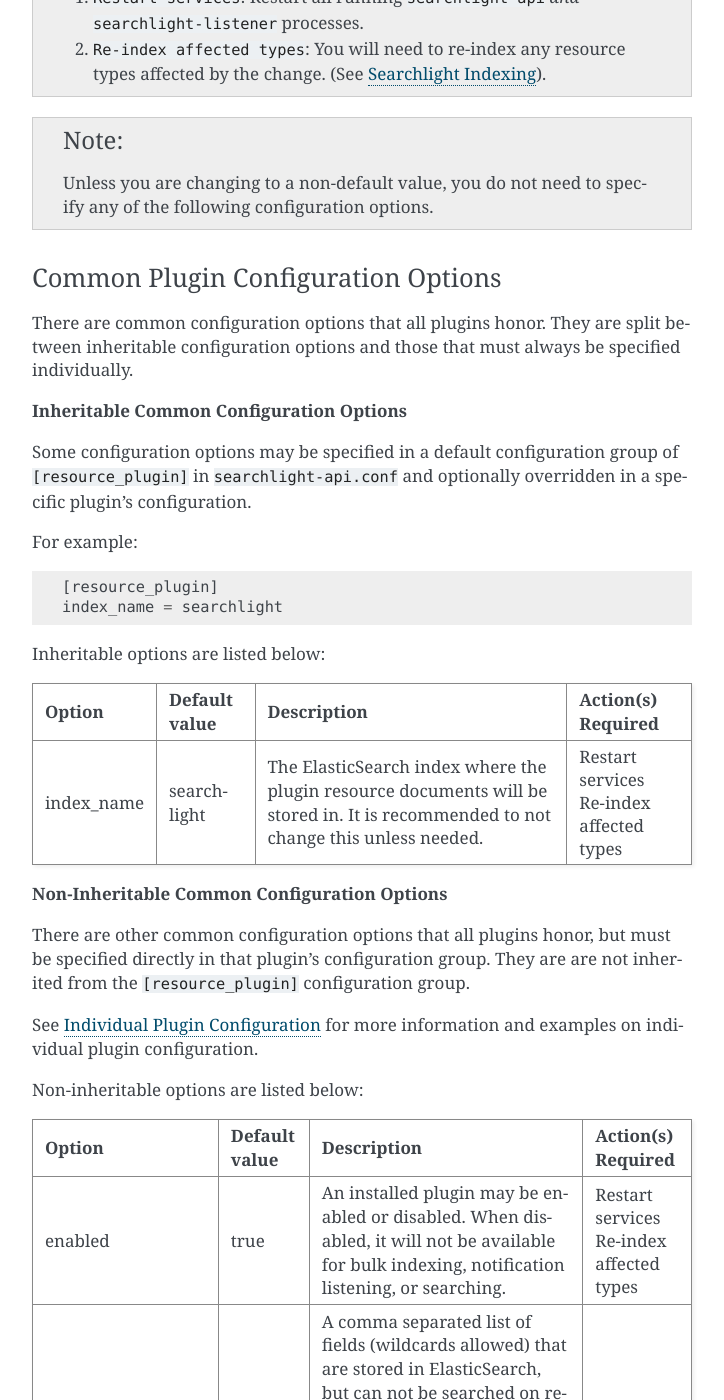
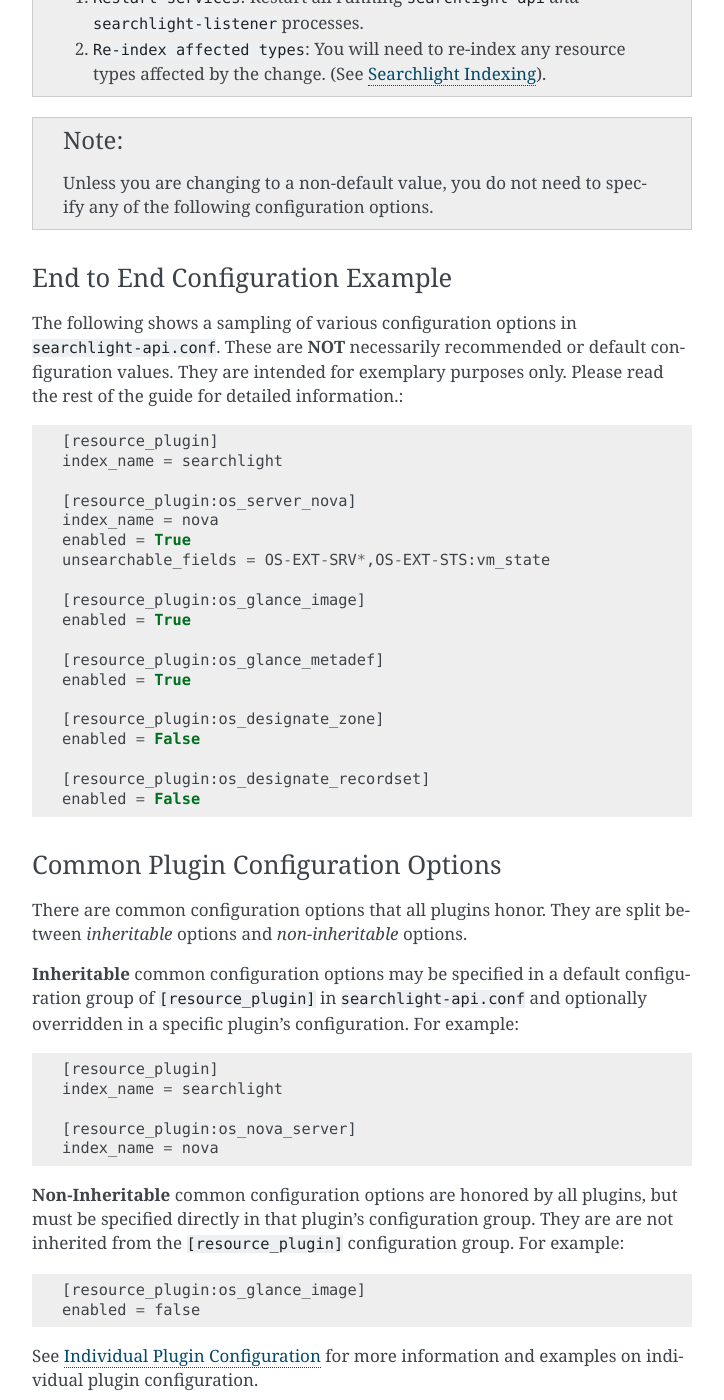
Before and after one commit to openstack-archive/searchlight, a Sphinx documentation site: the page built from doc/source/plugins.rst, in a window 1280 px wide and 1400 px high, scrolled down 854 px. Shown: the whole window, without its empty margins (388-1112 px from the left). Built offline with Sphinx 7.4.7, drawn with Linux system fonts in a browser that asks for light colours; formulas are drawn with MathJax 3; the version number is read from the project's files by our own code; some of the changed text lies outside the part shown.

```diff
--- a/doc/source/plugins.rst
+++ b/doc/source/plugins.rst
@@ -59,25 +59,66 @@ After installation, plugins are configured in ``searchlight-api.conf``.
     Unless you are changing to a non-default value, you do not need to
     specify any of the following configuration options.
 
+.. _end-to-end-plugin-configuration-example:
+
+End to End Configuration Example
+^^^^^^^^^^^^^^^^^^^^^^^^^^^^^^^^
+
+The following shows a sampling of various configuration options in
+``searchlight-api.conf``. These are **NOT** necessarily recommended
+or default configuration values. They are intended for exemplary purposes only.
+Please read the rest of the guide for detailed information.::
+
+    [resource_plugin]
+    index_name = searchlight
+
+    [resource_plugin:os_server_nova]
+    index_name = nova
+    enabled = True
+    unsearchable_fields = OS-EXT-SRV*,OS-EXT-STS:vm_state
+
+    [resource_plugin:os_glance_image]
+    enabled = True
+
+    [resource_plugin:os_glance_metadef]
+    enabled = True
+
+    [resource_plugin:os_designate_zone]
+    enabled = False
+
+    [resource_plugin:os_designate_recordset]
+    enabled = False
+
+
 Common Plugin Configuration Options
 ^^^^^^^^^^^^^^^^^^^^^^^^^^^^^^^^^^^
 
 There are common configuration options that all plugins honor. They are split
-between inheritable configuration options and those that must always be
-specified individually.
+between *inheritable* options and *non-inheritable* options.
 
-**Inheritable Common Configuration Options**
-
-Some configuration options may be specified in a default configuration group
-of ``[resource_plugin]`` in ``searchlight-api.conf`` and optionally overridden
-in a specific plugin's configuration.
-
-For example::
+**Inheritable** common configuration options may be specified in a default
+configuration group of ``[resource_plugin]`` in ``searchlight-api.conf`` and
+optionally overridden in a specific plugin's configuration. For example::
 
     [resource_plugin]
     index_name = searchlight
 
-Inheritable options are listed below:
+    [resource_plugin:os_nova_server]
+    index_name = nova
+
+**Non-Inheritable** common configuration options are honored by all plugins,
+but must be specified directly in that plugin's configuration group. They are
+are not inherited from the ``[resource_plugin]`` configuration group. For
+example::
+
+    [resource_plugin:os_glance_image]
+    enabled = false
+
+See :ref:`individual-plugin-configuration` for more information and examples
+on individual plugin configuration.
+
+Inheritable Common Configuration Options
+~~~~~~~~~~~~~~~~~~~~~~~~~~~~~~~~~~~~~~~~
 
 +---------------------+---------------+-------------------------------------+---------------------------+
 | Option              | Default value | Description                         | Action(s) Required        |
@@ -88,28 +129,20 @@ Inheritable options are listed below:
 |                     |               | change this unless needed.          |                           |
 +---------------------+---------------+-------------------------------------+---------------------------+
 
-**Non-Inheritable Common Configuration Options**
-
-There are other common configuration options that all plugins honor, but must
-be specified directly in that plugin's configuration group. They are
-are not inherited from the ``[resource_plugin]`` configuration group.
-
-See :ref:`individual-plugin-configuration` for more information and examples
-on individual plugin configuration.
-
-Non-inheritable options are listed below:
+Non-Inheritable Common Configuration Options
+~~~~~~~~~~~~~~~~~~~~~~~~~~~~~~~~~~~~~~~~~~~~
 
 +---------------------+---------------+-------------------------------------+---------------------------+
 | Option              | Default value | Description                         | Action(s) Required        |
 +=====================+===============+=====================================+===========================+
 | enabled             | true          | An installed plugin may be enabled  | | Restart services        |
-|                     |               | or disabled. When disabled, it will | | Re-index affected types |
-|                     |               | not be available for bulk indexing, |                           |
-|                     |               | notification listening, or          |                           |
-|                     |               | searching.                          |                           |
+|                     |               | (true) or disabled (false). When    | | Re-index affected types |
+|                     |               | disabled, it will not be available  |                           |
+|                     |               | for bulk indexing, notification     |                           |
+|                     |               | listening, or searching.            |                           |
 +---------------------+---------------+-------------------------------------+---------------------------+
-| unsearchable_fields | <none>        | A comma separated list of fields    |                           |
-|                     |               | (wildcards allowed) that are stored |                           |
+| unsearchable_fields | <none>        | A comma separated list of fields    | | Restart services        |
+|                     |               | (wildcards allowed) that are stored | | Re-index affected types |
 |                     |               | in ElasticSearch, but can not be    |                           |
 |                     |               | searched on regardless of the       |                           |
 |                     |               | user's role (admin or not).         |                           |
```
Also changed, not shown: doc/source/dev-environment.rst (+6 -1 lines), doc/source/plugins/designate.rst (+14 -9 lines), doc/source/plugins/glance.rst (+15 -10 lines), doc/source/plugins/nova.rst (+8 -5 lines).
